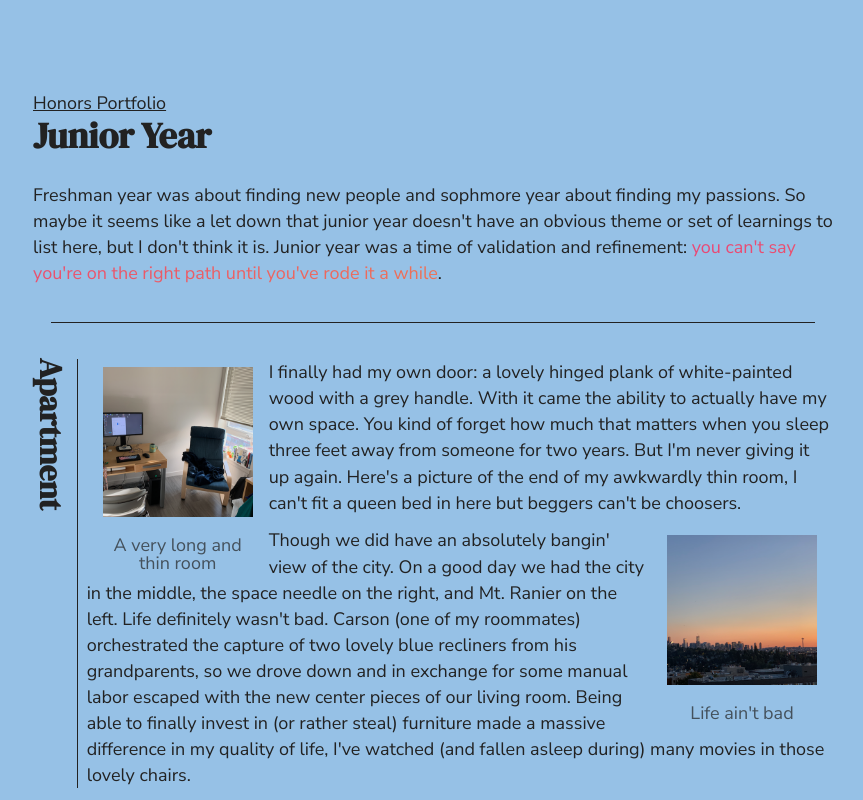
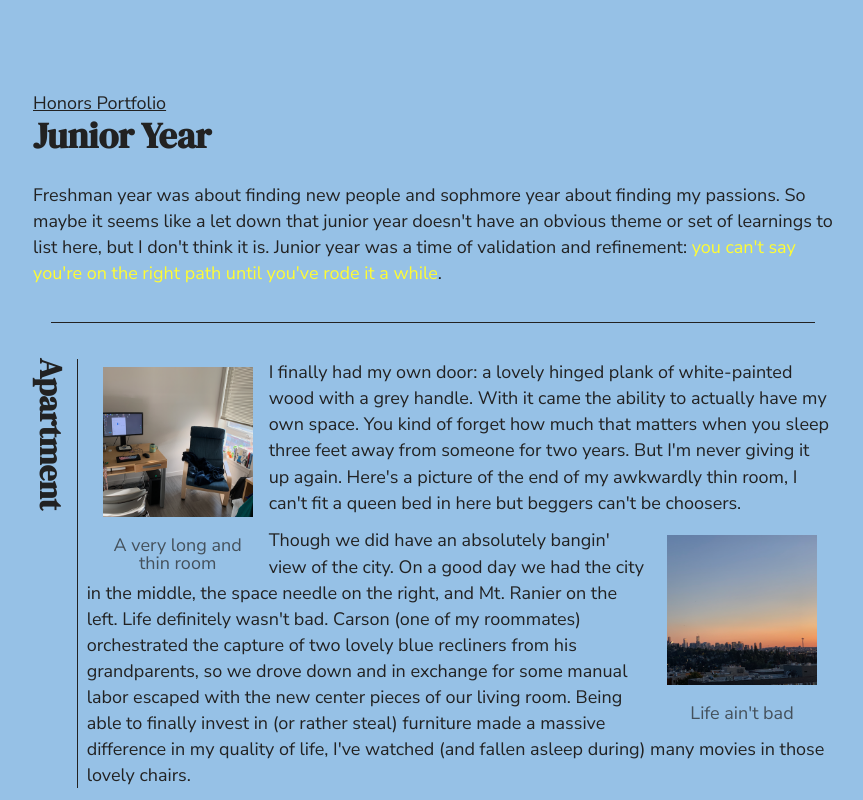
Before and after one commit to adamtowerz/web, a Next.js app in the folder adamtowers-io/: page /honors/junior in a window 1280 px wide. Shown: the top 800 px of the page, without its empty margins (207-1070 px from the left). Built offline with nearby package versions, Linux system fonts and the light colour scheme; a web font is replaced by a local one.

Commit message:
fix thematic

```diff
--- a/adamtowers-io/styles/theme.scss
+++ b/adamtowers-io/styles/theme.scss
@@ -210,12 +210,5 @@ footer > hr {
 }
 
 .thematic {
-  background-color: #f3ec78;
-  background: linear-gradient(-45deg, #ee7752, #e73c7e, #23a6d5, #23d5ab);
-  background-size: 400% 400%;
-  animation: gradient 15s ease infinite;
-  -webkit-background-clip: text;
-  -moz-background-clip: text;
-  -webkit-text-fill-color: transparent;
-  -moz-text-fill-color: transparent;
+  color: #fffc33;
 }
```
